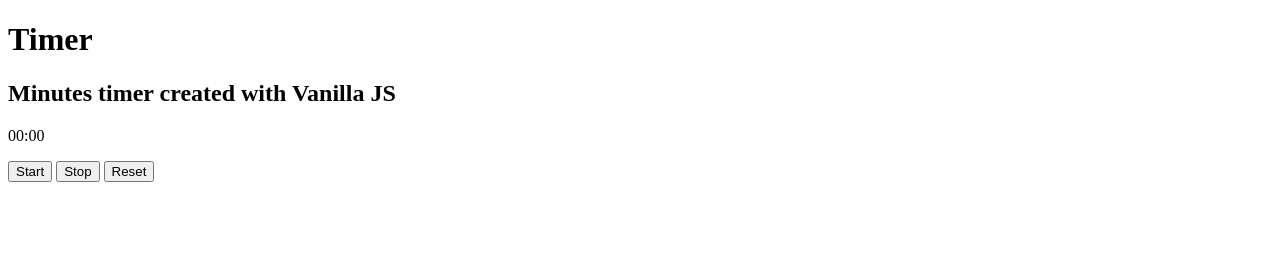
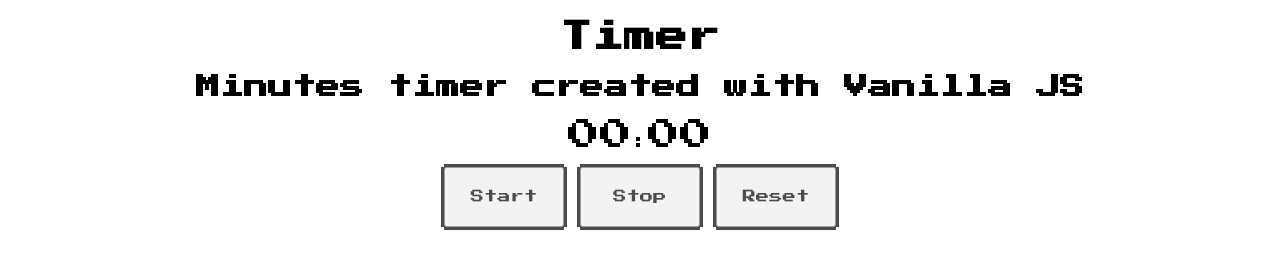
Before and after one commit to YSS17/Calculator_Js, a plain HTML site: page index.html in a window 1280 px wide. Drawn offline with Linux system fonts and the light colour scheme.

Commit message:
basic css for timer

```diff
--- a/index.html
+++ b/index.html
@@ -4,6 +4,9 @@
   <meta charset="UTF-8">
   <meta http-equiv="X-UA-Compatible" content="IE=edge">
   <meta name="viewport" content="width=device-width, initial-scale=1.0">
+  <link rel="preconnect" href="https://fonts.googleapis.com">
+  <link rel="preconnect" href="https://fonts.gstatic.com" crossorigin>
+  <link href="https://fonts.googleapis.com/css2?family=Press+Start+2P&display=swap" rel="stylesheet">
   <link rel="stylesheet" href="styles.css">
   <script src="script.js" defer></script>
   <title>Document</title>
--- a/styles.css
+++ b/styles.css
@@ -0,0 +1,30 @@
+*{
+  font-family: 'Press Start 2P', cursive;
+}
+
+body{
+  margin: 0;
+}
+
+.wrapper {
+  text-align: center;
+  margin: 20px auto;
+}
+
+#seconds, #miliseconds {
+  font-size: 2rem;
+}
+
+button{
+  width: 120px;
+  height: 60px;
+  opacity: 0.7;
+  box-shadow:   -3px 0 0 0 black,
+                3px 0 0 0 black,
+                0 -3px 0 0 black,
+                0 3px 0 0 black;
+}
+
+button:hover {
+  opacity: 1;
+}
```
